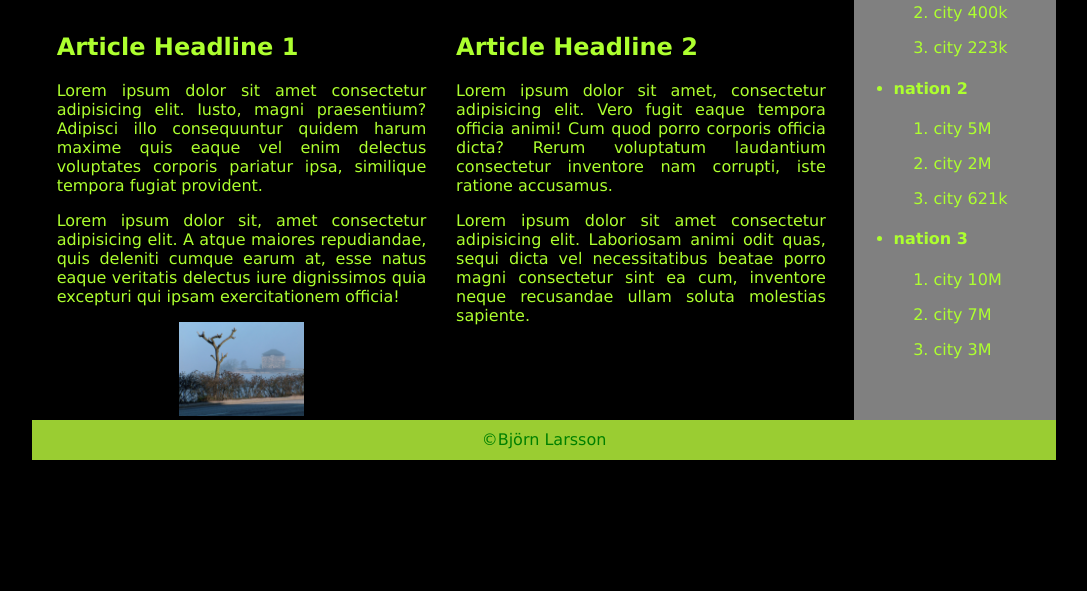
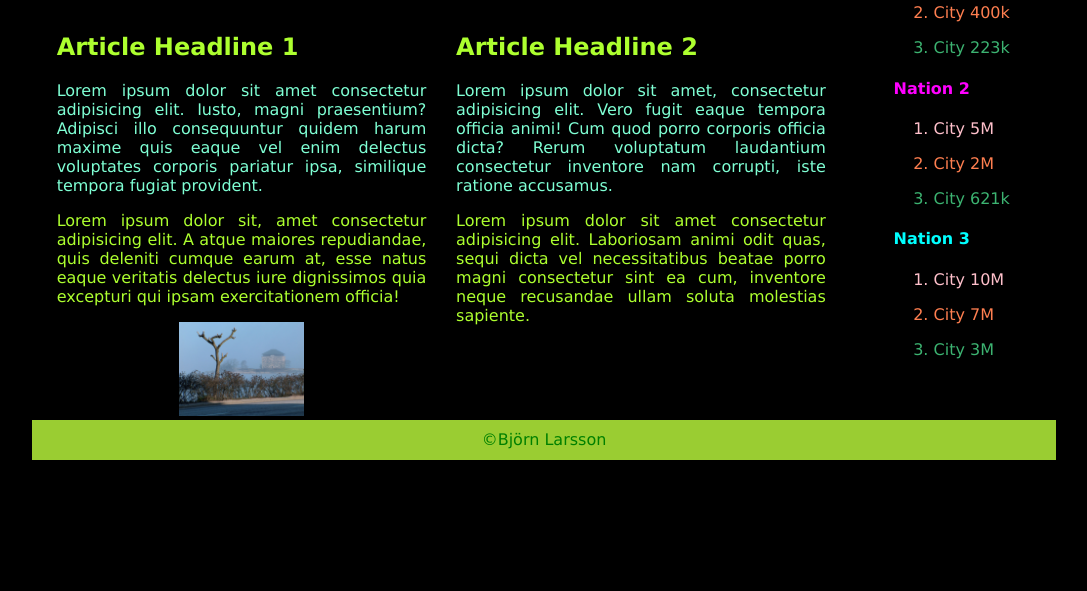
Before and after one commit to BjornAlexCoL/HTMLAssignment1, a plain HTML site: page index.html in a window 1280 px wide. Shown: the part 209-800 px from the top of the page, without its empty margins (96-1183 px from the left). Drawn offline with Linux system fonts and the light colour scheme.

Commit message:
Aside done still need to fix the pragraph

```diff
--- a/css/style.css
+++ b/css/style.css
@@ -126,24 +126,56 @@ article{
     margin-left: 3%;
     width: 45%;
     vertical-align:top;
-    border-block-end-color: brown;
 }
 
 article>img{
     display:inline-block;
     margin-left: 33%;
     width: 34%;
+}
+article>p:nth-child(2){
+    color:aquamarine;
+}
+main>article:nth-child(1){
+    color:yellowgreen;
+}
 
-}
 
 aside{
     grid-area:aside;
     grid-row-start: 2;
     grid-column-start: 2;
     grid-row-end: 3;
+    margin:10;
+    background-color:black;
+}
 
-    background-color:grey;
+aside>ul{
+    text-transform: capitalize;
+    list-style: none;
 }
+aside>ol{
+    text-transform: capitalize;
+    list-style-type: none;
+}
+ul>li:nth-of-type(odd){
+    color: cyan;
+}
+ul>li:nth-of-type(even){
+    color: magenta;
+}
+ul>li>ol>li:nth-child(1){
+    color:pink;
+}
+ul>li>ol>li:nth-child(2){
+    color:coral;
+}
+
+ul>li>ol>li:nth-child(3){
+    color:mediumseagreen;
+}
+
+
 
 footer{
     grid-area: footer;
@@ -170,7 +202,7 @@ form{
     border-radius: 10px;
     margin-left:33%;
     margin-right:33%;
-    margin-bottom: 10%;
+    margin-bottom: 7%;
     background-color:yellowgreen;
     align-items: center;
     padding-top: 2%;
```
